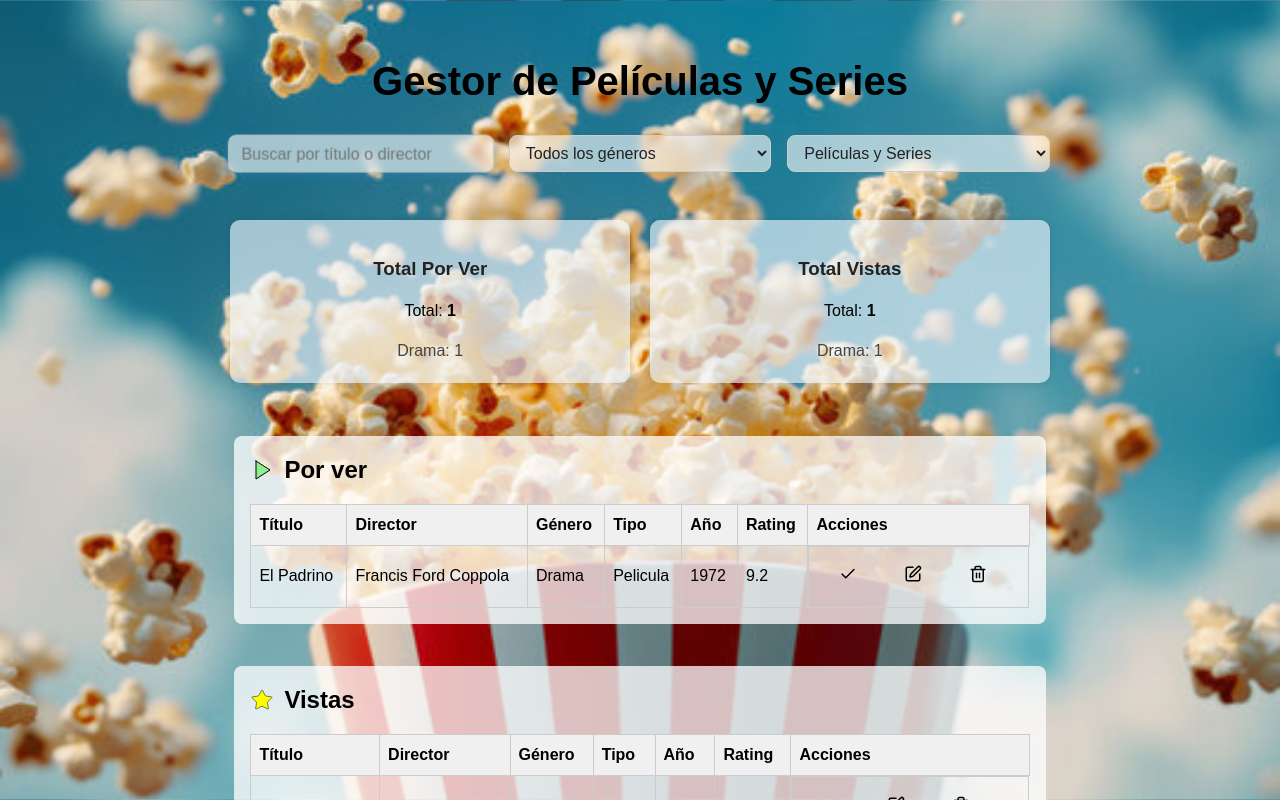
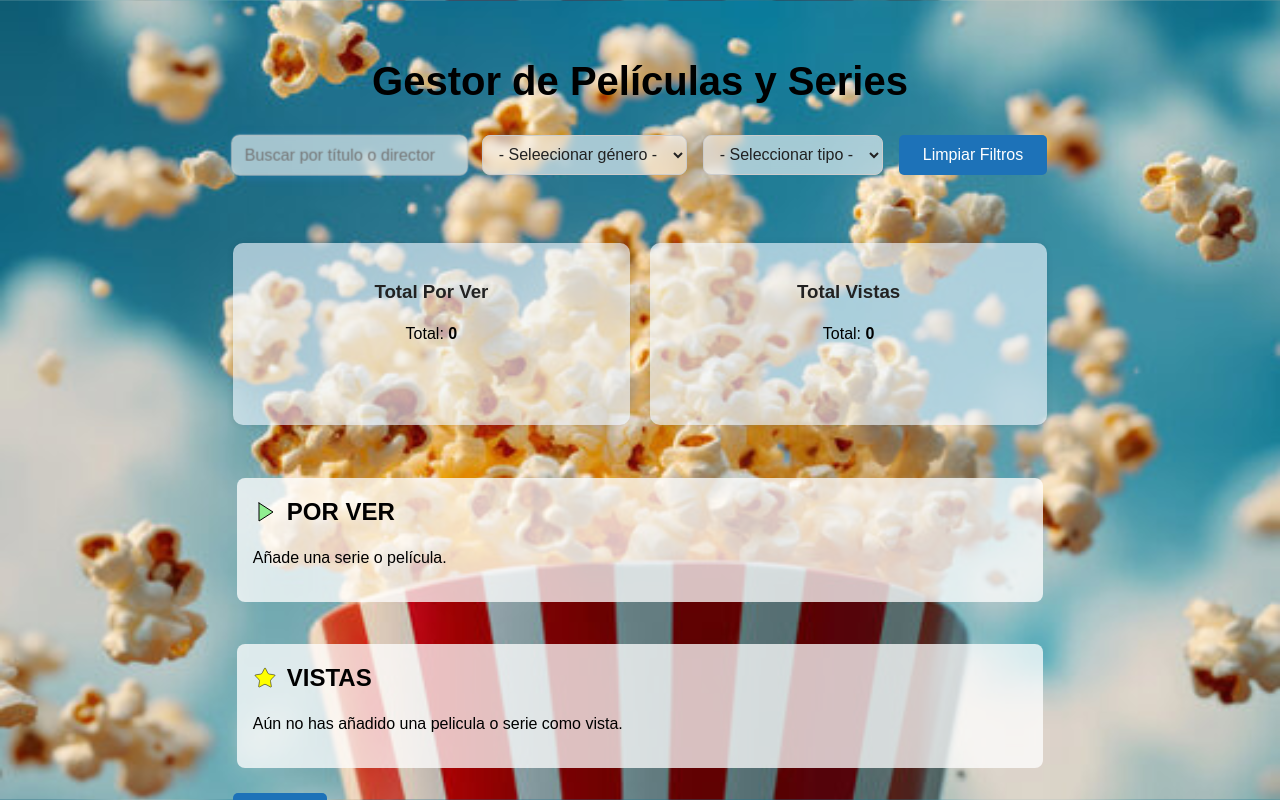
Before and after one commit to psantueno/group9-tp2-react, a React (Vite) app: page / in a window 1280 px wide. Shown: the top 800 px of the page. Built offline with nearby package versions, Linux system fonts and the light colour scheme.

Commit message:
se agrega funcionalidad de filtros en tiempo real y busqueda por titulo

```diff
--- a/src/components/Button/Button.css
+++ b/src/components/Button/Button.css
@@ -15,6 +15,8 @@
 
 .button-primary{
     background-color: #1d72b8;
+    display: flex;
+    align-items: center;
 }
 
 .button-primary:hover{
--- a/src/components/Counter/Counter.css
+++ b/src/components/Counter/Counter.css
@@ -5,6 +5,7 @@
     border-radius: 10px;
     box-shadow: 0 0 6px rgba(0,0,0,0.1);
     max-width: 450px;
+    min-height: 150px;
     align-items: center;
     text-align: center;
   }
@@ -24,3 +25,16 @@
     margin: 4px 0;
     color: #444;
   }
+
+  .contadores {
+    display: flex;
+    justify-content: space-between;
+    align-items: center;
+    margin-bottom: 2rem;
+    gap: 20px;
+  }
+
+  .contadores > * {
+    min-width: 300px; /* Ancho mínimo fijo para los hijos */
+    flex: 1; /* Permite que los hijos crezcan uniformemente */
+}
--- a/src/components/List/List.css
+++ b/src/components/List/List.css
@@ -38,7 +38,7 @@
 .item-table td {
   border: 1px solid #ccc;
   padding: 0.5rem;
-  text-align: left;
+  text-align: center;
 }
 
 .item-table th {
--- a/src/components/List/List.jsx
+++ b/src/components/List/List.jsx
@@ -3,9 +3,10 @@ import { Check, Edit, Trash2 } from 'lucide-react';
 import './List.css';
 
 export const List = ({ list }) => {
-    const { subtitle, sentence, itemsList, icon, stateChangeAction, editItemAction, deleteItemAction } = list;
+    const { subtitle, sentence, itemsList, icon, stateChangeAction, editItemAction, deleteItemAction, typeList } = list;
     const empty = itemsList.length === 0;
     const watched = subtitle === "Vistas" ? true : false;
+
 
     return (
         <div className="lista">
@@ -25,29 +26,35 @@ export const List = ({ list }) => {
                             <th>Tipo</th>
                             <th>Año</th>
                             <th>Rating</th>
-                            <th>Acciones</th>
+                            {typeList !== 'Resultados'
+                            ? <th>Acciones</th>
+                            : <th>Lista</th>
+                            }
                         </tr>
                     </thead>
                     <tbody>
-                        {itemsList.map((item) => (
-                            <tr key={item.titulo}>
+                        {itemsList.map((item, index) => (
+                            <tr key={index}>
                                 <td>{item.titulo}</td>
                                 <td>{item.director}</td>
                                 <td>{item.genero}</td>
                                 <td>{item.tipo}</td>
                                 <td>{item.anio}</td>
                                 <td>{item.rating}</td>
-                                <td className="acciones">
+                                {typeList !== 'Resultados'
+                                    ? <td className="acciones">
                                         <button onClick={() => stateChangeAction(item)} title="Marcar como vista/no vista">
-                                        <Check size={18} strokeWidth={2}/>
+                                            <Check size={18} strokeWidth={2} />
                                         </button>
                                         <button onClick={() => editItemAction(item)} title="Editar">
-                                        <Edit size={18} strokeWidth={2}/>
+                                            <Edit size={18} strokeWidth={2} />
                                         </button>
                                         <button onClick={() => deleteItemAction(item)} title="Eliminar">
                                             <Trash2 size={18} strokeWidth={2} />
                                         </button>
                                     </td>
+                                    : <td>{item.listType}</td>
+                                }
                             </tr>
                         ))}
                     </tbody>
--- a/src/pages/Home/Home.css
+++ b/src/pages/Home/Home.css
@@ -96,16 +96,3 @@
   .toggle-form-btn:hover {
     background-color: #0056b3;
   }
-
-  .contadores {
-    display: flex;
-    justify-content: space-between;
-    align-items: center;
-    margin-bottom: 2rem;
-    gap: 20px;
-  }
-
-  .contadores > * {
-    min-width: 300px; /* Ancho mínimo fijo para los hijos */
-    flex: 1; /* Permite que los hijos crezcan uniformemente */
-}
--- a/src/pages/Home/Home.jsx
+++ b/src/pages/Home/Home.jsx
@@ -2,41 +2,42 @@ import { useEffect, useState } from 'react';
 import { Title } from '../../components/Title/Title';
 import { List } from '../../components/List/List';
 import { Counter } from '../../components/Counter/Counter';
-import { Star } from 'lucide-react';
-import { Play } from 'lucide-react';
+import { Star, Play, Search } from 'lucide-react';
 import Button from '../../components/Button/Button';
 import './Home.css';
+
 
 const titlePage = "Gestor de Películas y Series";
 
 export const Home = () => {
     //localStorage.clear();
-    const defaultMovie = {
-        titulo: "El Padrino",
-        director: "Francis Ford Coppola",
-        anio: 1972,
-        genero: "Drama",
-        rating: 9.2,
-        tipo: "Pelicula"
-    };
-    const defaultSerie = {
-        titulo: "Breaking Bad",
-        director: "Vince Gilligan",
-        anio: 2008,
-        genero: "Drama",
-        rating: 9.5,
-        tipo: "Serie"
-    };
-    if ((localStorage.getItem('toWatchList') === null && localStorage.getItem('watchedList') === null) || (localStorage.getItem('toWatchList') === "[]" && localStorage.getItem('watchedList') === "[]")) {
-        localStorage.setItem('toWatchList', JSON.stringify([defaultMovie]));
-        localStorage.setItem('watchedList', JSON.stringify([defaultSerie]));
-    }
+    // const defaultMovie = {
+    //     titulo: "El Padrino",
+    //     director: "Francis Ford Coppola",
+    //     anio: 1972,
+    //     genero: "Drama",
+    //     rating: 9.2,
+    //     tipo: "Pelicula"
+    // };
+    // const defaultSerie = {
+    //     titulo: "Breaking Bad",
+    //     director: "Vince Gilligan",
+    //     anio: 2008,
+    //     genero: "Drama",
+    //     rating: 9.5,
+    //     tipo: "Serie"
+    // };
+    // if ((localStorage.getItem('toWatchList') === null && localStorage.getItem('watchedList') === null) || (localStorage.getItem('toWatchList') === "[]" && localStorage.getItem('watchedList') === "[]")) {
+    //     localStorage.setItem('toWatchList', JSON.stringify([defaultMovie]));
+    //     localStorage.setItem('watchedList', JSON.stringify([defaultSerie]));
+    // }
 
     const [search, setSearch] = useState('');
     const [toWatchList, setToWatchList] = useState(JSON.parse(localStorage.getItem('toWatchList')) || []);
     const [watchedList, setWatchedList] = useState(JSON.parse(localStorage.getItem('watchedList')) || []);
      const [showForm, setShowForm] = useState(false);
-
+    const [genreFilter, setGenreFilter] = useState(''); // Estado para el filtro de género
+    const [typeFilter, setTypeFilter] = useState('');  // Estado para el filtro tipo (Peli/Serie)
 
     useEffect(() => {
         localStorage.setItem('toWatchList', JSON.stringify(toWatchList));
@@ -90,8 +91,21 @@ export const Home = () => {
         }
     };
 
+    // Filtrar elementos combinados
+    const combinedList = [
+        ...toWatchList.map((item) => ({ ...item, listType: "Por Ver" })),
+        ...watchedList.map((item) => ({ ...item, listType: "Vistas" }))
+    ];
+
+    const filteredList = combinedList.filter((item) => {
+        const matchesSearch = search === '' || item.titulo.toLowerCase().includes(search.toLowerCase()) || item.director.toLowerCase().includes(search.toLowerCase());
+        const matchesGenre = genreFilter === '' || item.genero.toLowerCase() === genreFilter.toLowerCase();
+        const matchesType = typeFilter === '' || item.tipo.toLowerCase() === typeFilter.toLowerCase();
+        return matchesSearch && matchesGenre && matchesType;
+    });
+
     const toWatchListProps = {
-        subtitle: "Por ver",
+        subtitle: "POR VER",
         sentence: "Añade una serie o película.",
         itemsList: toWatchList,
         icon: <Play fill="lightgreen" strokeWidth={1} size={24} />,
@@ -99,8 +113,20 @@ export const Home = () => {
         editItemAction: editItem,
         deleteItemAction: deleteItem
     };
+
+    const searchFilterList = {
+        subtitle: "Resultados encontrados:",
+        sentence: "No se encontraron elementos coincidentes.",
+        itemsList: filteredList,
+        icon: <Search fill="lightblue" strokeWidth={0.5} size={24} />,
+        typeList: "Resultados",
+        stateChangeAction: changeItemState,
+        editItemAction: editItem,
+        deleteItemAction: deleteItem
+    };
+
     const watchedListProps = {
-        subtitle: "Vistas",
+        subtitle: "VISTAS",
         sentence: "Aún no has añadido una pelicula o serie como vista.",
         itemsList: watchedList,
         icon: <Star fill="yellow" strokeWidth={0.5} size={24} />,
@@ -125,8 +151,11 @@ export const Home = () => {
                     className="input"
                 />
 
-                <select className="select">
-                    <option value="">Todos los géneros</option>
+                <select
+                    className="select"
+                    value={genreFilter}
+                    onChange={(e) => setGenreFilter(e.target.value)}>
+                    <option value="">- Seleecionar género -</option>
                     <option value="drama">Drama</option>
                     <option value="comedia">Comedia</option>
                     <option value="acción">Acción</option>
@@ -136,12 +165,31 @@ export const Home = () => {
                     <option value="ciencia ficción">Ciencia Ficción</option>
                 </select>
 
-                <select className="select">
-                    <option value="">Películas y Series</option>
+                <select
+                    className="select"
+                    value={typeFilter}
+                    onChange={(e) => setTypeFilter(e.target.value)}>
+                    <option value="">- Seleccionar tipo -</option>
                     <option value="pelicula">Película</option>
                     <option value="serie">Serie</option>
                 </select>
+
+                <button
+                    className="button button-primary"
+                    onClick={() => {
+                        setSearch('');
+                        setGenreFilter('');
+                        setTypeFilter('');
+                    }}
+                >
+                    Limpiar Filtros
+                </button>
             </div>
+
+            {/* Tabla de resultados */}
+            <section className="listas">
+                {(search !== '' || genreFilter !== '' || typeFilter !== '') && filteredList.length >= 0 && <List list={searchFilterList} />}
+            </section>
 
             {/* Contadores */}
             <section className="contadores">
@@ -151,8 +199,8 @@ export const Home = () => {
 
             {/* Listas */}
             <section className="listas">
-                <List list={toWatchListProps} /> {/*// renderiza las pelis por ver */}
-                <List list={watchedListProps} /> {/*//  renderiza las pelis ya vistas.*/}
+                <List list={toWatchListProps} />
+                <List list={watchedListProps} />
             </section>
 
             <button className="button button-primary" onClick={() => setShowForm(!showForm)}>
@@ -192,5 +240,4 @@ export const Home = () => {
 
         </div>
     )
-
 }
```
Lines whose indentation alone changed are shown as unchanged.
